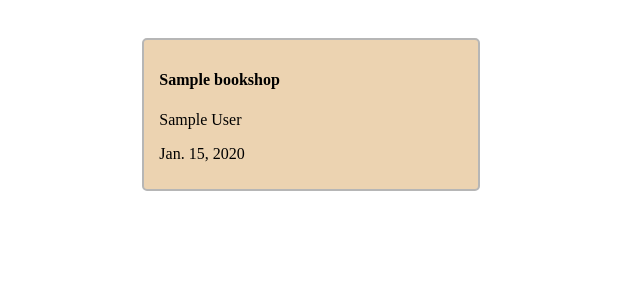
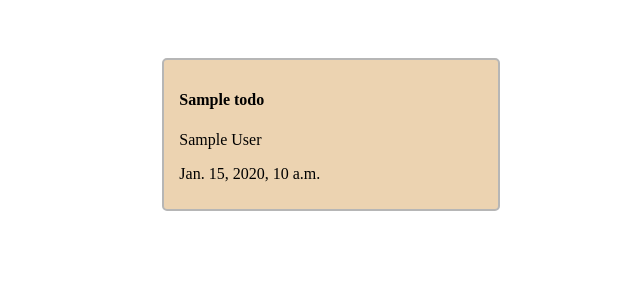
Before and after one commit to desteri/todo, a Django app: template main/templates/books.html in a window 1280 px wide; the page is wider, and only the part inside the window is pictured. Shown: the top 300 px of that part, without its empty margins (349-989 px from the left). Run offline with Django 3.2, Linux system fonts and the light colour scheme; tables that the repository leaves empty hold one stand-in row (values such as "Sample post"); the template is opened without the code that fills it: values that come from a table or form of the project are taken from there, most other values are stand-ins (such as "Sample title", 1, 10 or a date in 2020).

Commit message:
added new migrations and changes in books.html and views.py

```diff
--- a/main/templates/books.html
+++ b/main/templates/books.html
@@ -3,8 +3,15 @@
 <head>
     <meta charset="UTF-8">
     <meta name="viewport" content="width=device-width, initial-scale=1.0">
-    <title>Document</title>
+    <title>Books</title>
     <style>
+        section {
+            width: 100%;
+            padding: 20px;
+            align-items: center;
+            font-family: 'Times New Roman', Times, serif;
+        }
+
         .book_list {
             padding: 30px 20px;
             display: flex;
@@ -12,6 +19,7 @@
             flex-wrap: wrap;
             width: 100%;
         }
+
         .book_item {
             border: 2px solid rgb(182, 182, 182);
             border-radius: 5px;
@@ -25,11 +33,11 @@
 <body>
     <section>
         <div class="book_list">
-            {% for bookshop in book_list %}
+            {% for todo in book_list %}
             <div class="book_item">
-                <h4>{{ bookshop.title }}</h4>
-                <p>{{ bookshop.author }}</p>
-                <p>{{ bookshop.date }}</p>
+                <h4>{{ todo.title }}</h4>
+                <p>{{ todo.author }}</p>
+                <p>{{ todo.date }}</p>
             </div>
             {% endfor %}
         </div>
--- a/main/views.py
+++ b/main/views.py
@@ -24,5 +24,5 @@ def delete(request):
     return render(request, "delete.html")
 
 def book(request):
-    book_list = BookShop.objects.all()
-    return render(request, "books.html", {"book_list": book_list})
+    bookshop_list = BookShop.objects.all()
+    return render(request, "books.html", {"bookshop_list": bookshop_list})
```
Also changed, not shown: main/migrations/0002_bookshop.py (added).
